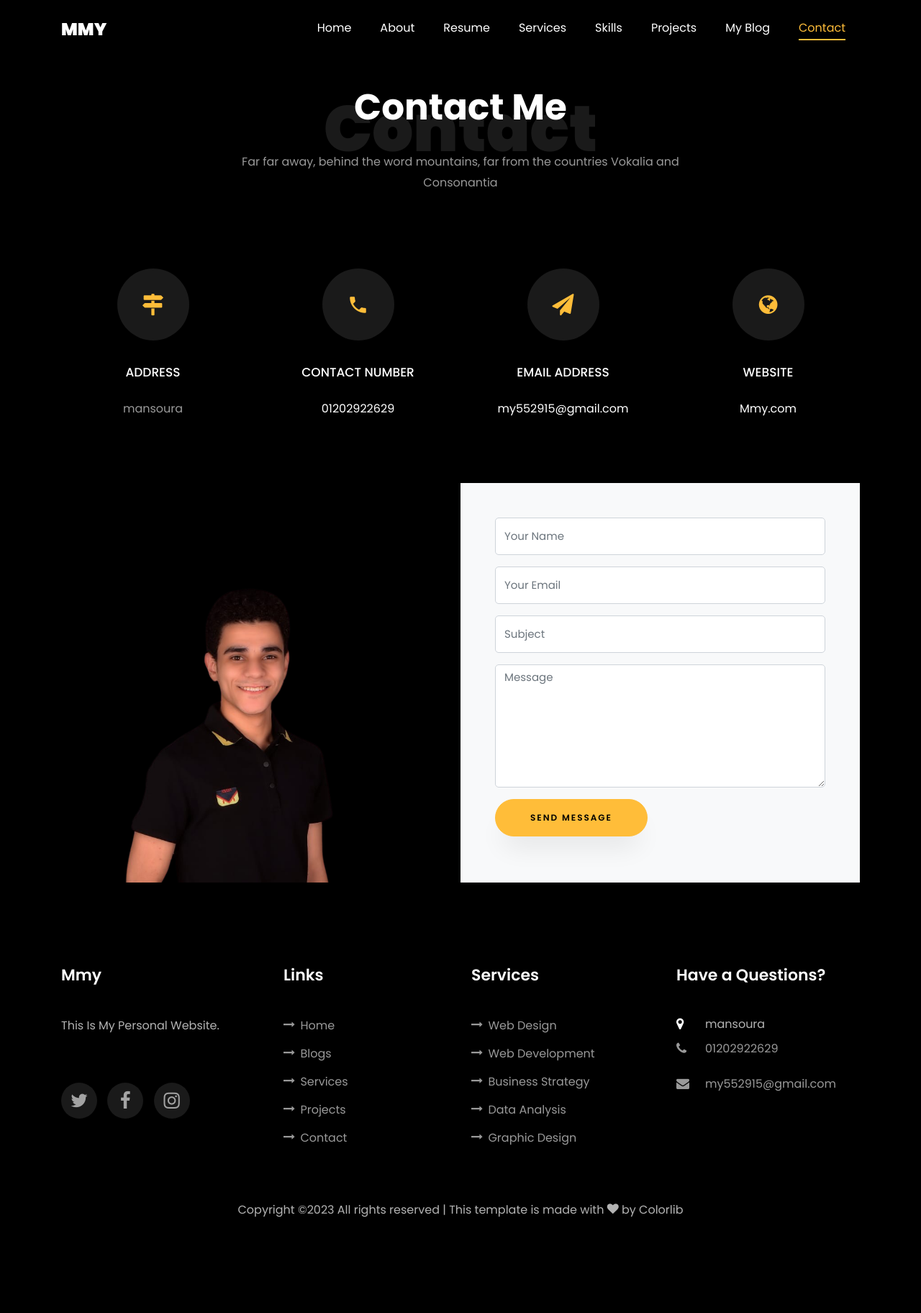
After one commit to Mmy2000/Mmy2000.github.io, a Django app: page /contact in a window 1280 px wide. The commit adds this page. Shown: the whole page at 72% size. Run offline with Django 4.2, Linux system fonts and the light colour scheme; data comes from the database, SQL or seed files in the repository; both versions use the stored data as it was after the commit; parts of the project's set-up code (start-up, migrations or seed data) failed here and were passed over; some libraries are stand-ins or nearby versions; some web fonts are replaced.

Commit message:
creating contact page

```diff
--- a/settings/models.py
+++ b/settings/models.py
@@ -52,6 +52,7 @@ class Info(models.Model):
     phone = models.CharField( max_length=30 , null=True, blank=True)
     email = models.EmailField( max_length=254 , null=True, blank=True)
     address = models.CharField( max_length=50 , null=True, blank=True)
+    image = models.ImageField(upload_to='users/', null=True, blank=True )
     fb_link = models.URLField( max_length=200)
     twitter_link = models.URLField( max_length=200)
     instagram_link = models.URLField( max_length=200)
--- /dev/null
+++ b/settings/templates/contact.html
@@ -0,0 +1,84 @@
+{% extends "base.html" %}
+{% load static %}
+{% block body %}
+
+<section class="ftco-section contact-section ftco-no-pb" id="contact-section">
+    <div class="container">
+        <div class="row justify-content-center mb-5 pb-3">
+            <div class="col-md-7 heading-section text-center ftco-animate">
+                <h1 class="big big-2">Contact</h1>
+                <h2 class="mb-4">Contact Me</h2>
+                <p>Far far away, behind the word mountains, far from the countries Vokalia and Consonantia</p>
+            </div>
+        </div>
+
+        <div class="row d-flex contact-info mb-5">
+            <div class="col-md-6 col-lg-3 d-flex ftco-animate">
+                <div class="align-self-stretch box p-4 text-center">
+                    <div class="icon d-flex align-items-center justify-content-center">
+                        <span class="icon-map-signs"></span>
+                    </div>
+                    <h3 class="mb-4">Address</h3>
+                    <p>{{myfooter.address}}</p>
+                </div>
+            </div>
+            <div class="col-md-6 col-lg-3 d-flex ftco-animate">
+                <div class="align-self-stretch box p-4 text-center">
+                    <div class="icon d-flex align-items-center justify-content-center">
+                        <span class="icon-phone2"></span>
+                    </div>
+                    <h3 class="mb-4">Contact Number</h3>
+                    <p><a href="tel://1234567920">{{myfooter.phone}}</a></p>
+                </div>
+            </div>
+            <div class="col-md-6 col-lg-3 d-flex ftco-animate">
+                <div class="align-self-stretch box p-4 text-center">
+                    <div class="icon d-flex align-items-center justify-content-center">
+                        <span class="icon-paper-plane"></span>
+                    </div>
+                    <h3 class="mb-4">Email Address</h3>
+                    <p><a href="mailto:info@yoursite.com">{{myfooter.email}}</a></p>
+                </div>
+            </div>
+            <div class="col-md-6 col-lg-3 d-flex ftco-animate">
+                <div class="align-self-stretch box p-4 text-center">
+                    <div class="icon d-flex align-items-center justify-content-center">
+                        <span class="icon-globe"></span>
+                    </div>
+                    <h3 class="mb-4">Website</h3>
+                    <p><a href="/">{{myfooter.site_name}}.com</a></p>
+                </div>
+            </div>
+        </div>
+
+        <div class="row no-gutters block-9">
+            <div class="col-md-6 order-md-last d-flex">
+                <form action="#" class="bg-light p-4 p-md-5 contact-form">
+                    <div class="form-group">
+                        <input type="text" class="form-control" placeholder="Your Name">
+                    </div>
+                    <div class="form-group">
+                        <input type="text" class="form-control" placeholder="Your Email">
+                    </div>
+                    <div class="form-group">
+                        <input type="text" class="form-control" placeholder="Subject">
+                    </div>
+                    <div class="form-group">
+                        <textarea name="" id="" cols="30" rows="7" class="form-control"
+                            placeholder="Message"></textarea>
+                    </div>
+                    <div class="form-group">
+                        <input type="submit" value="Send Message" class="btn btn-primary py-3 px-5">
+                    </div>
+                </form>
+
+            </div>
+
+            <div class="col-md-6 d-flex">
+                <div class="img" style="background-image: url({{myfooter.image.url}});"></div>
+            </div>
+        </div>
+    </div>
+</section>
+
+{% endblock body %}
--- a/settings/templates/home.html
+++ b/settings/templates/home.html
@@ -368,7 +368,7 @@
                         <span class="icon-globe"></span>
                     </div>
                     <h3 class="mb-4">Website</h3>
-                    <p><a href="/">yoursite.com</a></p>
+                    <p><a href="/">{{myfooter.site_name}}.com</a></p>
                 </div>
             </div>
         </div>
--- a/settings/urls.py
+++ b/settings/urls.py
@@ -5,4 +5,5 @@ app_name = 'settings'
 
 urlpatterns = [
     path( '',views.home , name='home' ),
+    path( 'contact',views.contact , name='contact' ),
 ]
--- a/settings/views.py
+++ b/settings/views.py
@@ -28,3 +28,6 @@ def home(request):
         'awards':awards,
         'Cups_of_coffee':Cups_of_coffee,
     })
+
+def contact(request):
+    return render(request , 'contact.html' , {})
```
Also changed, not shown: db.sqlite3, media/users/صورة_واتساب_بتاريخ_1445-03-13_في_01.28.32_a352ffd7-removebg_1_TplXnA5.png (added), settings/migrations/0011_info_image.py (added).
